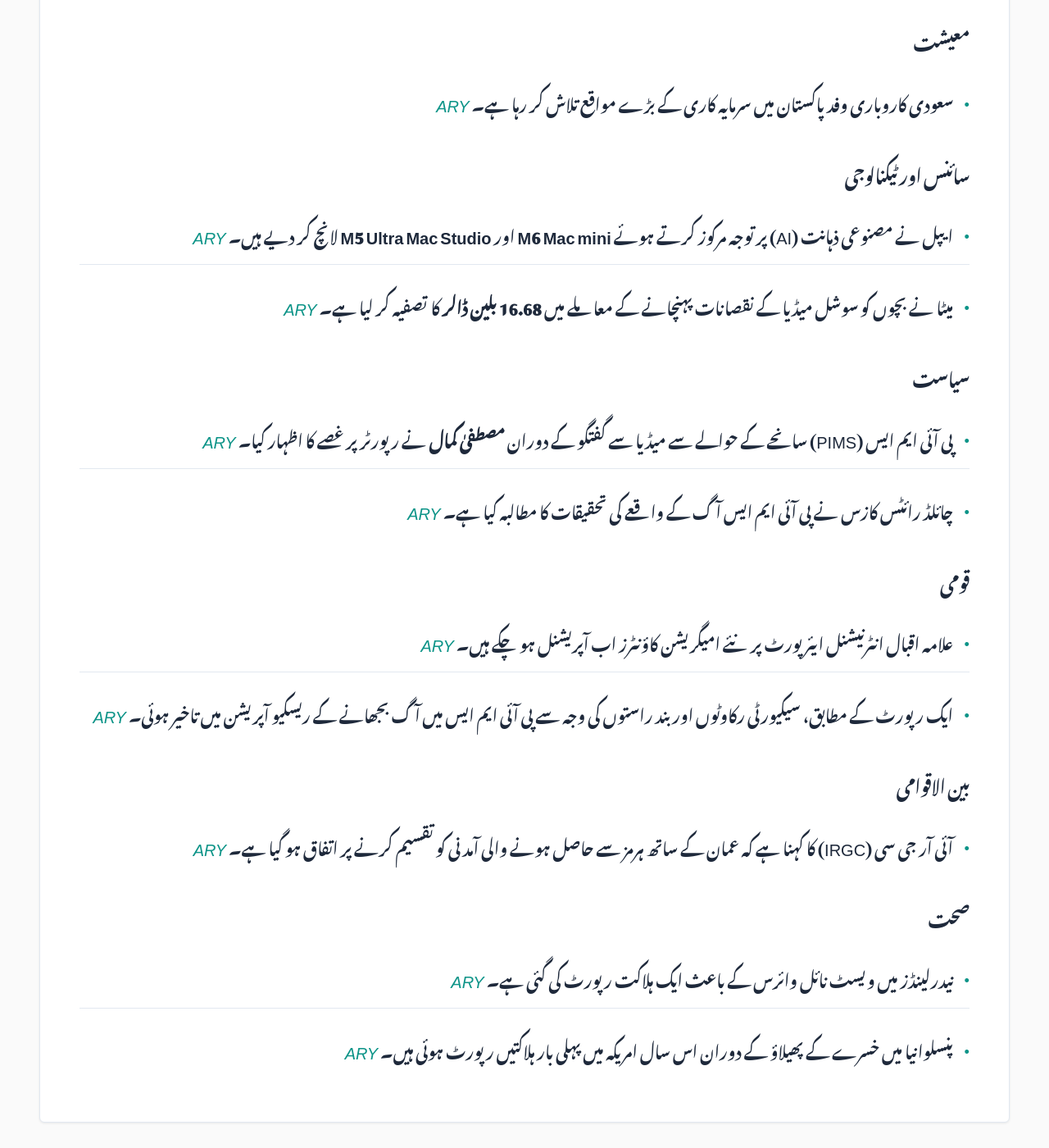
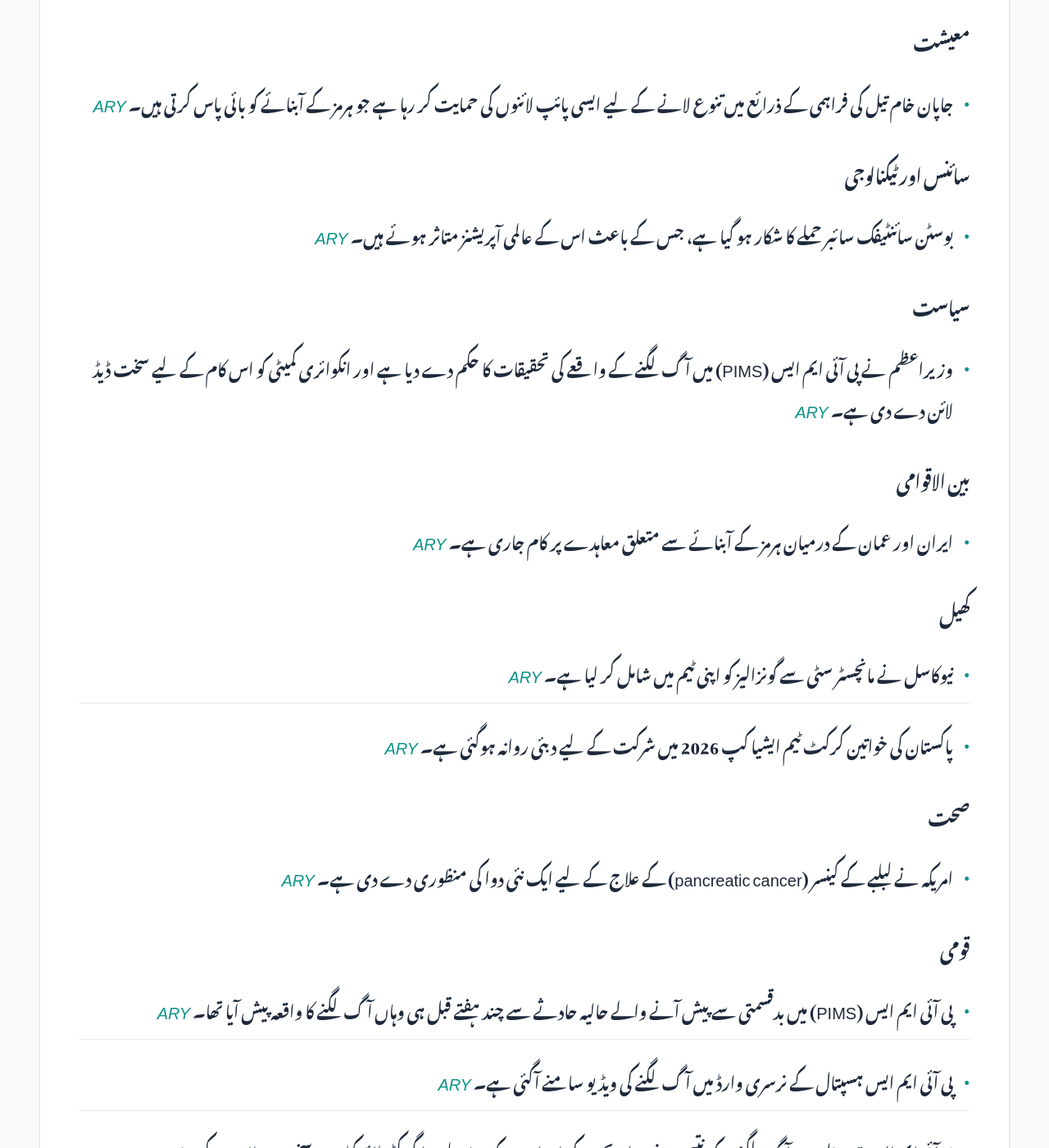
Before and after one commit to zsubzwary/news, a Jekyll site: the page built from ur/index.md, in a window 1280 px wide and 1400 px high, scrolled down 515 px. Shown: the whole window at 82% size. Built offline with Jekyll 4.4.1, drawn with Linux system fonts in a browser that asks for light colours; some web fonts are replaced; comment, search, counter and statistics services are not loaded; some of the changed text lies outside the part shown.

Commit message:
DateTime; 2026-08-27T04:07:40.932Z

```diff
--- a/ur/index.md
+++ b/ur/index.md
@@ -7,28 +7,30 @@ rtl: true
 
 پاکستان کی تازہ خبروں کا خلاصہ
 
- &lrm; 26-Aug-2026 21:07PKT
+ &lrm; 27-Aug-2026 09:07PKT
 
 پڑھنے کا وقت : 2 منٹ
 
 ### معیشت
-- سعودی کاروباری وفد پاکستان میں سرمایہ کاری کے بڑے مواقع تلاش کر رہا ہے۔ *[ARY](https://arynews.tv/saudi-business-delegation-eyes-major-investment-opportunities-in-pakistan)*
+- جاپان خام تیل کی فراہمی کے ذرائع میں تنوع لانے کے لیے ایسی پائپ لائنوں کی حمایت کر رہا ہے جو ہرمز کے آبنائے کو بائی پاس کرتی ہیں۔ *[ARY](https://arynews.tv/japan-to-diversify-crude-supplies-back-pipelines-that-bypass-hormuz)*
 
 ### سائنس اور ٹیکنالوجی
-- ایپل نے مصنوعی ذہانت (AI) پر توجہ مرکوز کرتے ہوئے **M6 Mac mini** اور **M5 Ultra Mac Studio** لانچ کر دیے ہیں۔ *[ARY](https://arynews.tv/apple-m6-mac-mini-and-m5-ultra-mac-studio-launch-with-ai-focus)*
-- میٹا نے بچوں کو سوشل میڈیا کے نقصانات پہنچانے کے معاملے میں **16.68 بلین ڈالر** کا تصفیہ کر لیا ہے۔ *[ARY](https://arynews.tv/meta-reaches-16-68-billion-settlement-over-social-media-harms-to-children)*
+- بوسٹن سائنٹیفک سائبر حملے کا شکار ہو گیا ہے، جس کے باعث اس کے عالمی آپریشنز متاثر ہوئے ہیں۔ *[ARY](https://arynews.tv/boston-scientific-hit-by-cyberattack-global-operations-affected)*
 
 ### سیاست
-- پی آئی ایم ایس (PIMS) سانحے کے حوالے سے میڈیا سے گفتگو کے دوران **مصطفیٰ کمال** نے رپورٹر پر غصے کا اظہار کیا۔ *[ARY](https://arynews.tv/mustafa-kamal-gets-angry-at-reporter-amid-pims-tragedy-media-talk)*
-- چائلڈ رائٹس کازس نے پی آئی ایم ایس آگ کے واقعے کی تحقیقات کا مطالبہ کیا ہے۔ *[ARY](https://arynews.tv/child-rights-caucus-demands-pims-fire-probe)*
+- وزیراعظم نے پی آئی ایم ایس (PIMS) میں آگ لگنے کے واقعے کی تحقیقات کا حکم دے دیا ہے اور انکوائری کمیٹی کو اس کام کے لیے سخت ڈیڈ لائن دے دی ہے۔ *[ARY](https://arynews.tv/pm-orders-pims-fire-probe-as-inquiry-committee-gets-strict-deadline)*
+
+### بین الاقوامی
+- ایران اور عمان کے درمیان ہرمز کے آبنائے سے متعلق معاہدے پر کام جاری ہے۔ *[ARY](https://arynews.tv/iran-and-oman-still-working-on-strait-of-hormuz-accord-says-senior-iranian-source)*
+
+### کھیل
+- نیوکاسل نے مانچسٹر سٹی سے گونزالیز کو اپنی ٹیم میں شامل کر لیا ہے۔ *[ARY](https://arynews.tv/newcastle-land-gonzalez-from-manchester-city)*
+- پاکستان کی خواتین کرکٹ ٹیم ایشیا کپ 2026 میں شرکت کے لیے دبئی روانہ ہوگئی ہے۔ *[ARY](https://arynews.tv/pakistan-womens-team-leaves-for-dubai-to-participate-in-asia-cup-2026)*
+
+### صحت
+- امریکہ نے لبلبے کے کینسر (pancreatic cancer) کے علاج کے لیے ایک نئی دوا کی منظوری دے دی ہے۔ *[ARY](https://arynews.tv/rasonque-us-approves-drug-for-pancreatic-cancer)*
 
 ### قومی
-- علامہ اقبال انٹرنیشنل ایئرپورٹ پر نئے امیگریشن کاؤنٹرز اب آپریشنل ہو چکے ہیں۔ *[ARY](https://arynews.tv/allama-iqbal-international-airports-new-immigration-counters-now-operational)*
-- ایک رپورٹ کے مطابق، سیکیورٹی رکاوٹوں اور بند راستوں کی وجہ سے پی آئی ایم ایس میں آگ بجھانے کے ریسکیو آپریشن میں تاخیر ہوئی۔ *[ARY](https://arynews.tv/security-obstructions-and-closed-entrances-delayed-pims-fire-rescue-report-reveals)*
-
-### بین الاقوامی
-- آئی آر جی سی (IRGC) کا کہنا ہے کہ عمان کے ساتھ ہرمز سے حاصل ہونے والی آمدنی کو تقسیم کرنے پر اتفاق ہو گیا ہے۔ *[ARY](https://arynews.tv/irgc-say-agreed-with-oman-to-share-revenues-from-hormuz)*
-
-### صحت
-- نیدرلینڈز میں ویسٹ نائل وائرس کے باعث ایک ہلاکت رپورٹ کی گئی ہے۔ *[ARY](https://arynews.tv/west-nile-virus-infection-causes-one-death-in-the-netherlands)*
-- پنسلوانیا میں خسرے کے پھیلاؤ کے دوران اس سال امریکہ میں پہلی بار ہلاکتیں رپورٹ ہوئی ہیں۔ *[ARY](https://arynews.tv/pennsylvania-reports-first-us-measles-deaths-this-year-as-outbreak-grows)*
+- پی آئی ایم ایس (PIMS) میں بدقسمتی سے پیش آنے والے حالیہ حادثے سے چند ہفتے قبل ہی وہاں آگ لگنے کا واقعہ پیش آیا تھا۔ *[ARY](https://arynews.tv/pims-saw-blaze-weeks-before-wednesday-tragedy)*
+- پی آئی ایم ایس ہسپتال کے نرسری وارڈ میں آگ لگنے کی ویڈیو سامنے آگئی ہے۔ *[ARY](https://arynews.tv/pims-nursery-ward-fire-video-surfaces)*
+- پی آئی ایم ایس ہسپتال میں آگ لگنے کے نتیجے میں نومولود بچوں کی اموات کے معاملے پر ایگزیکٹو ڈائریکٹر سے سخت سوالات کیے جا رہے ہیں۔ *[ARY](https://arynews.tv/pims-hospital-fire-raises-tough-questions-for-executive-director-over-newborn-deaths)*
```
